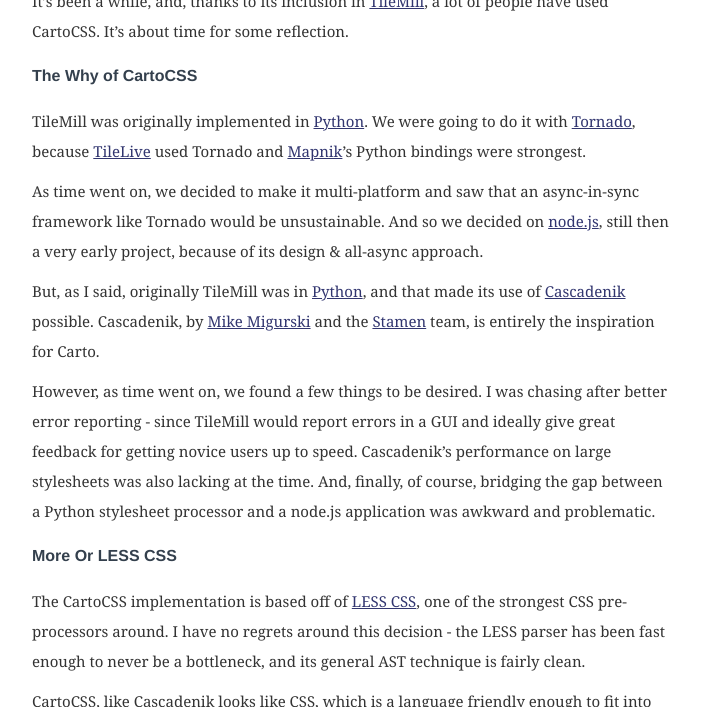
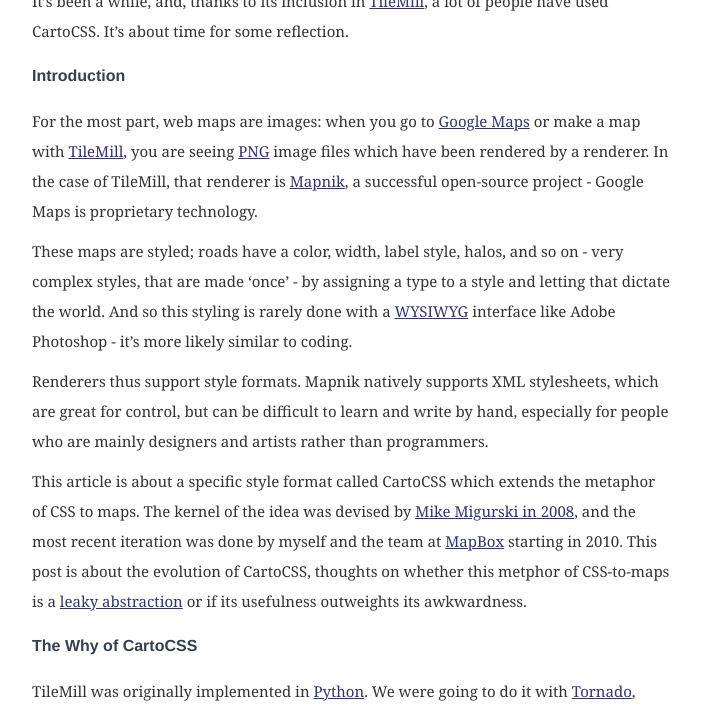
Before and after one commit to konklone/tmcw.github.com, a Jekyll site: the page built from _posts/2012-11-02-css-for-maps.md, in a window 1280 px wide and 900 px high, scrolled down 400 px, cut to the strip 193-900 px from the top of the window. Shown: the whole strip, without its empty margins (288-989 px from the left). Built offline with Jekyll 4.4.1, drawn with Linux system fonts in a browser that asks for light colours; Markdown is read by kramdown in place of the engine named in the settings; comment, search, counter and statistics services are not loaded.

Commit message:
Add higher-level intro to css for maps

```diff
--- a/_posts/2012-11-02-css-for-maps.md
+++ b/_posts/2012-11-02-css-for-maps.md
@@ -15,6 +15,33 @@
 
 It's been a while, and, thanks to its inclusion in [TileMill](http://mapbox.com/tilemill/),
 a lot of people have used CartoCSS. It's about time for some reflection.
+
+## Introduction
+
+For the most part, web maps are images: when you go to [Google Maps](http://maps.google.com/)
+or make a map with [TileMill](http://mapbox.com/tilemill/), you are seeing
+[PNG](http://www.libpng.org/pub/png/) image files which have been rendered
+by a renderer. In the case of TileMill, that renderer is [Mapnik](http://mapnik.org/),
+a successful open-source project - Google Maps is proprietary technology.
+
+These maps are styled; roads have a color, width, label style, halos, and
+so on - very complex styles, that are made 'once' - by assigning a type to
+a style and letting that dictate the world. And so this styling is rarely
+done with a [WYSIWYG](http://en.wikipedia.org/wiki/WYSIWYG) interface like
+Adobe Photoshop - it's more likely similar to coding.
+
+Renderers thus support style formats. Mapnik natively supports XML stylesheets,
+which are great for control, but can be difficult to learn and write by
+hand, especially for people who are mainly designers and artists rather than
+programmers.
+
+This article is about a specific style format called CartoCSS which extends
+the metaphor of CSS to maps. The kernel of the idea was devised by
+[Mike Migurski in 2008](http://mike.teczno.com/notes/cascadenik.html), and the
+most recent iteration was done by myself and the team at [MapBox](http://mapbox.com/)
+starting in 2010. This post is about the evolution of CartoCSS, thoughts
+on whether this metphor of CSS-to-maps is a [leaky abstraction](http://en.wikipedia.org/wiki/Leaky_abstraction)
+or if its usefulness outweights its awkwardness.
 
 ## The Why of CartoCSS
 
```
